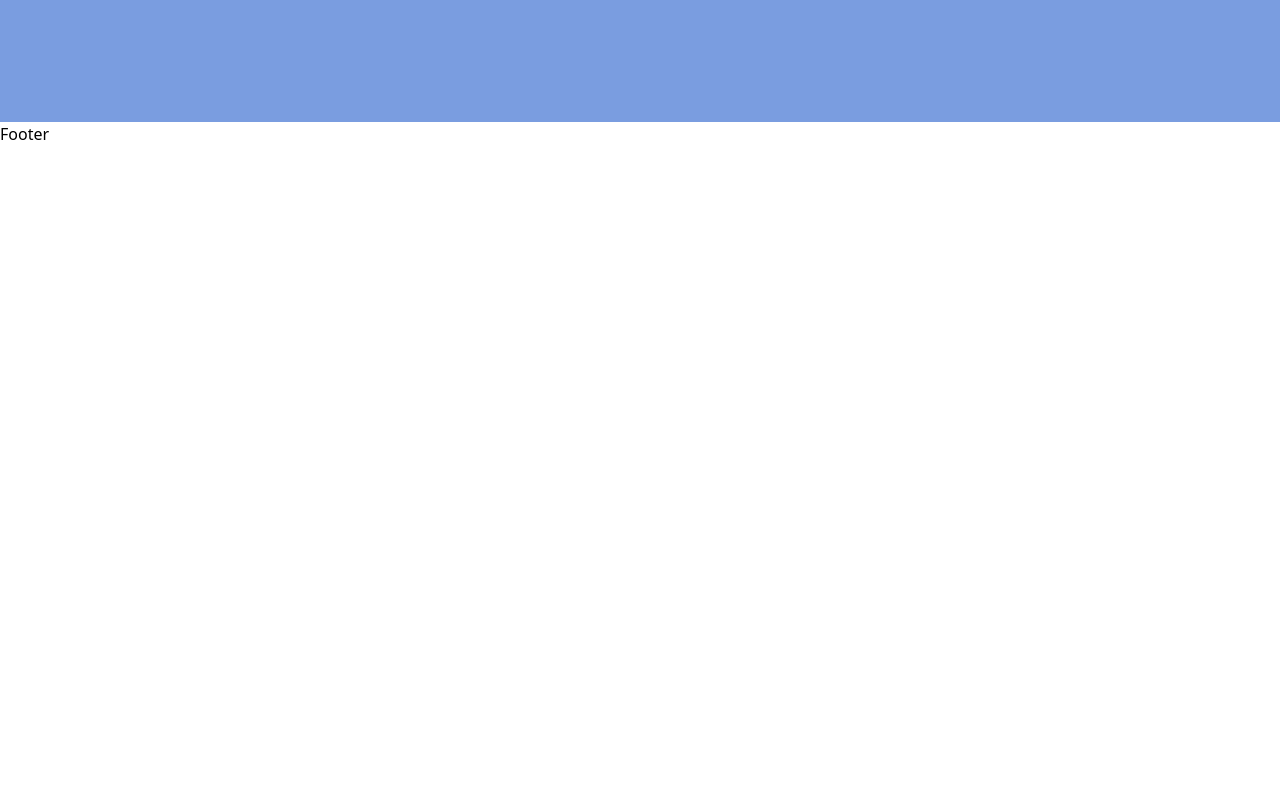
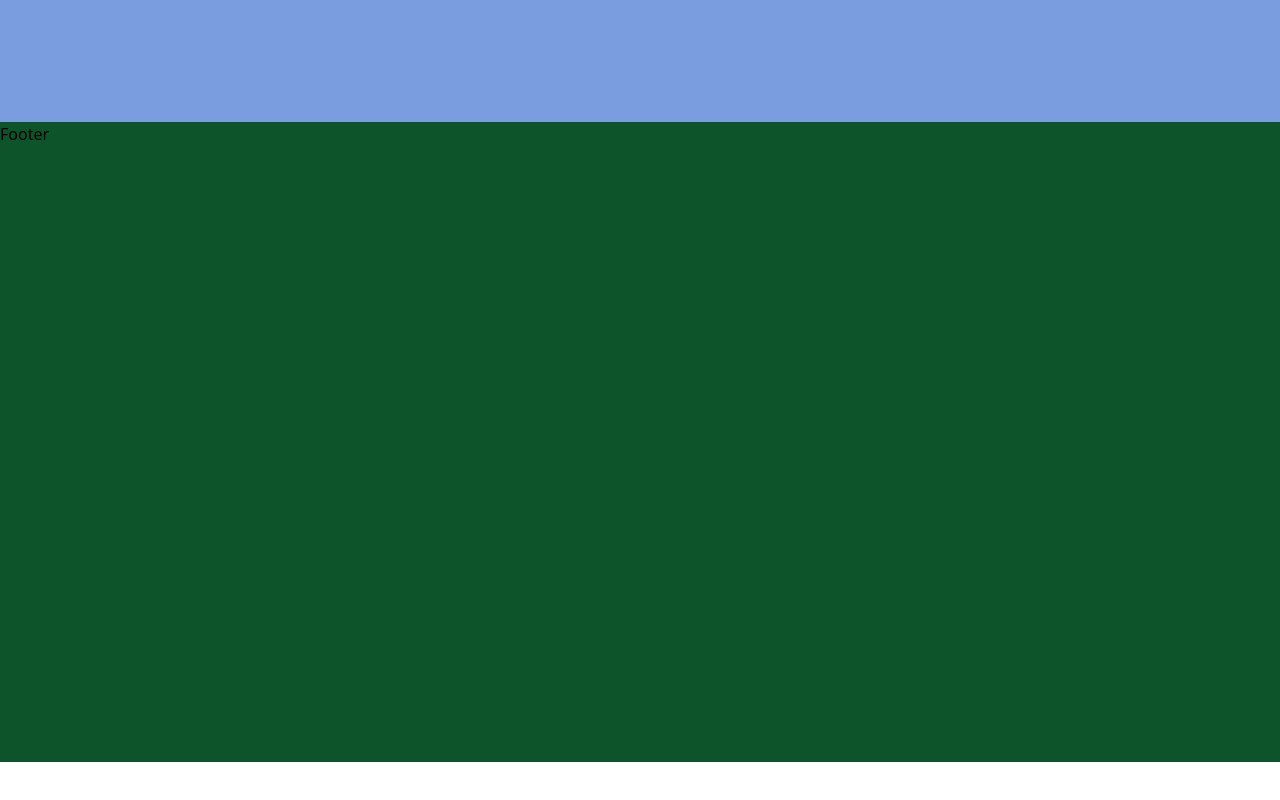
Before and after one commit to HavocXgrg/Thaha_ko_Aachar, a React (Vite) app: page /cart in a window 1280 px wide. Shown: the part 678-1478 px from the top of the page. After the commit the page ends 1440 px from the top, so only its background shows below. Built offline with nearby package versions, Linux system fonts and the light colour scheme.

Commit message:
initial commit

```diff
--- a/src/components/Footer.jsx
+++ b/src/components/Footer.jsx
@@ -1,7 +1,7 @@
 import React from "react";
 
 const Footer = () => {
-  return <div className="h-screen">Footer</div>;
+  return <div className="min-h-[80vh] bg-green-900  ">Footer</div>;
 };
 
 export default Footer;
```
